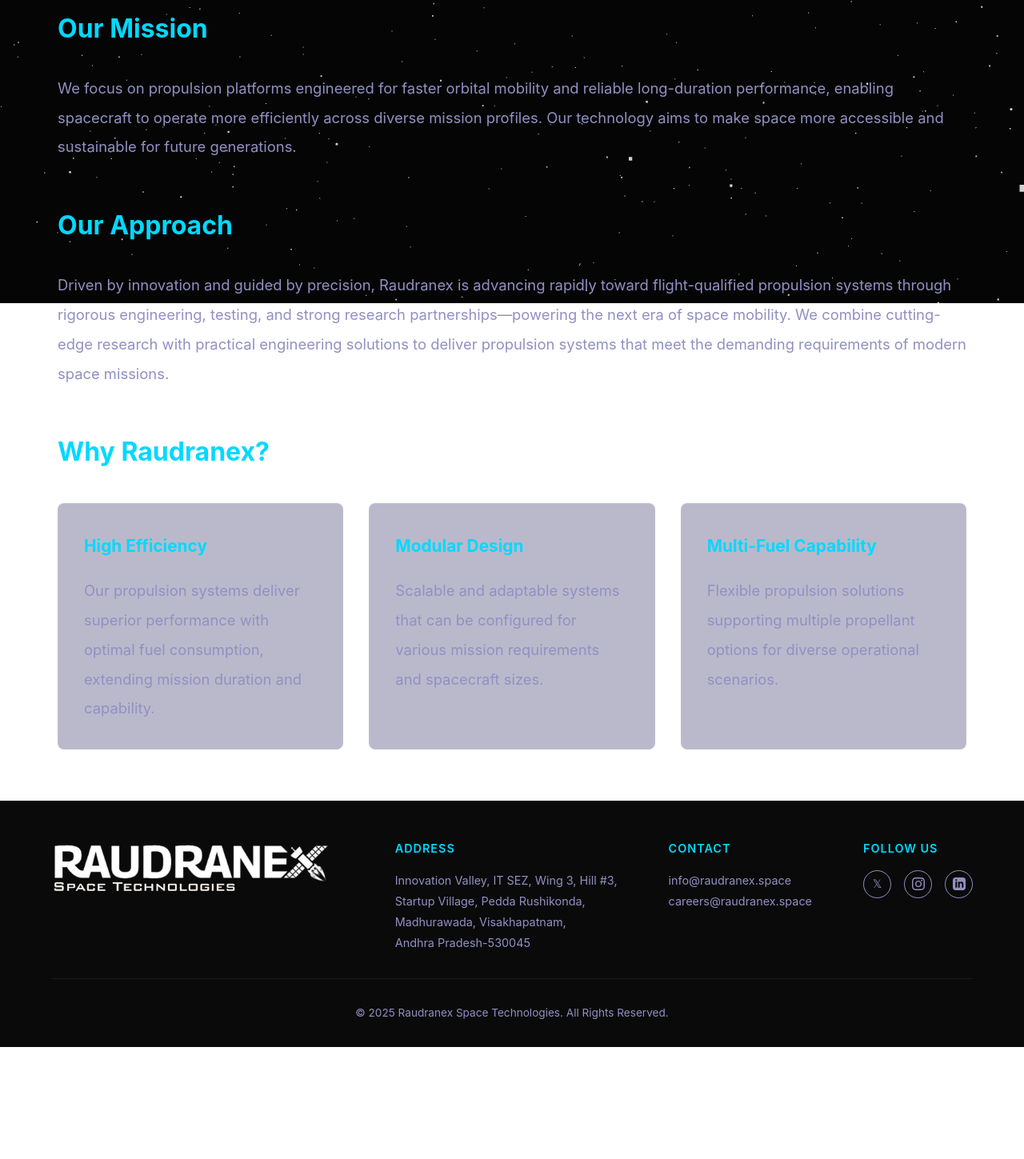
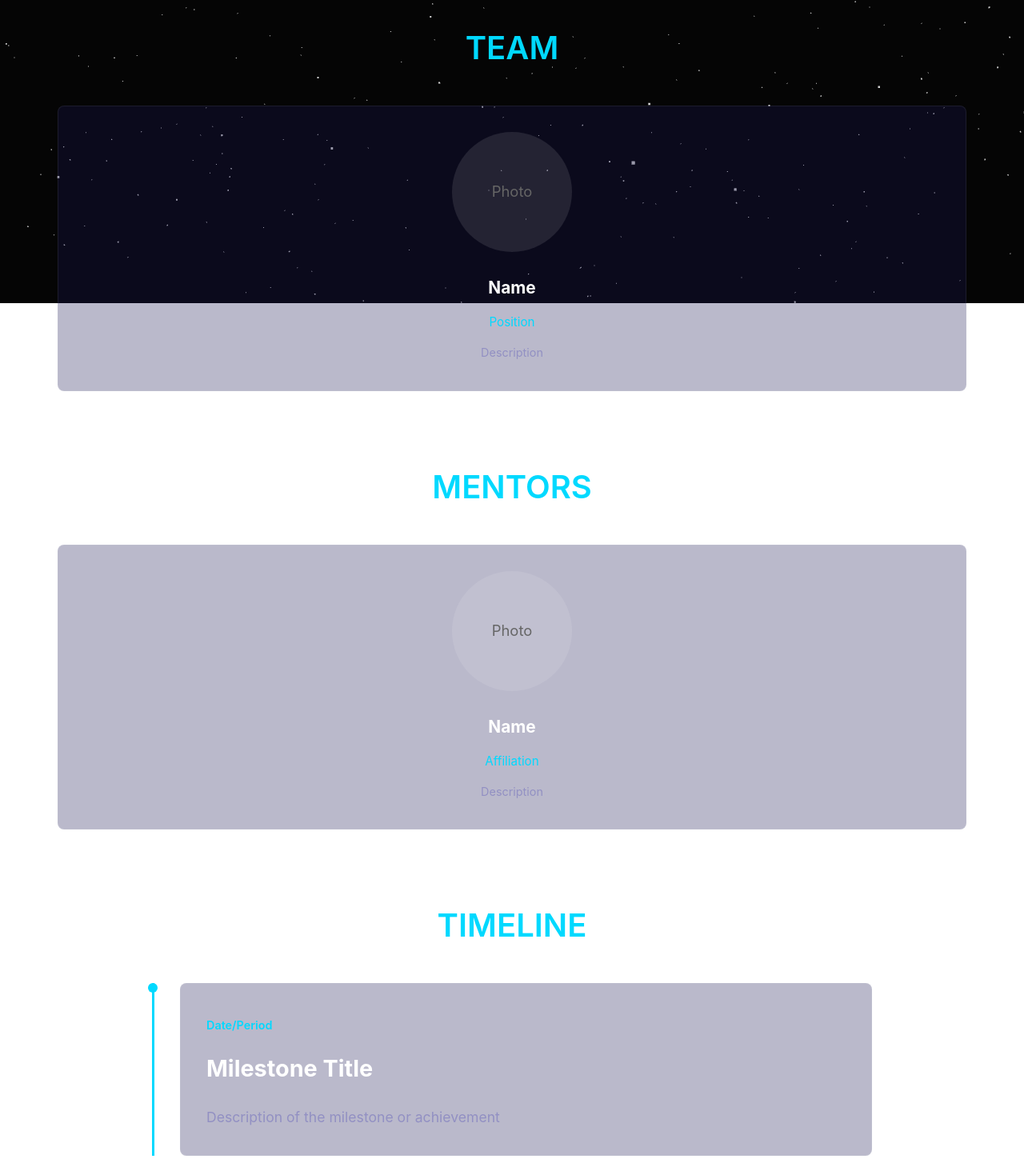
Before and after one commit to raudranexspacetech/raudranexspacetech.github.io, a plain HTML site: page about.html in a window 1280 px wide. Shown: the part 421-1870 px from the top of the page at 80% size. Before the commit the page ends 1730 px from the top, so only its background shows below. Drawn offline with Linux system fonts and the light colour scheme.

Commit message:
Redesign About page with TEAM, MENTORS, TIMELINE sections
- Keep main heading and description
- Remove old sections (Mission, Approach, Why Raudranex)
- Add new TEAM section with grid layout and photo placeholders
- Add new MENTORS section with similar grid layout
- Add new TIMELINE section with vertical milestone layout
- Create placeholder structures ready for content
- Maintain consistent styling with site theme

🤖 Generated with [Claude Code](https://claude.com/claude-code)

Co-Authored-By: Claude <noreply@anthropic.com>

```diff
--- a/about.html
+++ b/about.html
@@ -50,33 +50,51 @@
                 <h1 style="font-size: 3.5rem; margin-bottom: 3rem; text-align: center; font-weight: 600;">About Raudranex Space Technologies</h1>
 
                 <div style="font-size: 1.15rem; color: var(--color-text-secondary); line-height: 2; text-align: left;">
-                    <p style="margin-bottom: 2.5rem; font-size: 1.3rem; color: var(--color-text-primary);">
+                    <p style="margin-bottom: 4rem; font-size: 1.3rem; color: var(--color-text-primary); text-align: center;">
                         Raudranex Space Technologies develops next-generation, high-efficiency, multi-fuel electric propulsion systems that bridge the gap between chemical and traditional EP. Incubated at APIS, Visakhapatnam, we build modular, scalable thrusters for constellation deployment, in-orbit logistics, and deep-space missions.
                     </p>
 
-                    <h2 style="font-size: 2rem; color: var(--color-accent-blue); margin-top: 3rem; margin-bottom: 1.5rem;">Our Mission</h2>
-                    <p style="margin-bottom: 2.5rem;">
-                        We focus on propulsion platforms engineered for faster orbital mobility and reliable long-duration performance, enabling spacecraft to operate more efficiently across diverse mission profiles. Our technology aims to make space more accessible and sustainable for future generations.
-                    </p>
+                    <!-- TEAM SECTION -->
+                    <h2 style="font-size: 2.5rem; color: var(--color-accent-blue); margin-top: 4rem; margin-bottom: 2rem; text-align: center; font-weight: 600;">TEAM</h2>
+                    <div id="team-container" style="display: grid; grid-template-columns: repeat(auto-fit, minmax(280px, 1fr)); gap: 2.5rem; margin-bottom: 5rem;">
+                        <!-- Team members will be added here -->
+                        <div class="team-member-placeholder" style="text-align: center; padding: 2rem; background: rgba(27, 26, 85, 0.3); border-radius: 8px; border: 1px solid var(--color-grid);">
+                            <div style="width: 150px; height: 150px; margin: 0 auto 1.5rem; background: rgba(255, 255, 255, 0.1); border-radius: 50%; display: flex; align-items: center; justify-content: center; color: #666;">
+                                Photo
+                            </div>
+                            <h3 style="color: var(--color-text-primary); margin-bottom: 0.5rem; font-size: 1.3rem;">Name</h3>
+                            <p style="color: var(--color-accent-blue); margin-bottom: 0.5rem; font-size: 0.95rem;">Position</p>
+                            <p style="color: var(--color-text-secondary); font-size: 0.9rem;">Description</p>
+                        </div>
+                    </div>
 
-                    <h2 style="font-size: 2rem; color: var(--color-accent-blue); margin-top: 3rem; margin-bottom: 1.5rem;">Our Approach</h2>
-                    <p style="margin-bottom: 2.5rem;">
-                        Driven by innovation and guided by precision, Raudranex is advancing rapidly toward flight-qualified propulsion systems through rigorous engineering, testing, and strong research partnerships—powering the next era of space mobility. We combine cutting-edge research with practical engineering solutions to deliver propulsion systems that meet the demanding requirements of modern space missions.
-                    </p>
+                    <!-- MENTORS SECTION -->
+                    <h2 style="font-size: 2.5rem; color: var(--color-accent-blue); margin-top: 4rem; margin-bottom: 2rem; text-align: center; font-weight: 600;">MENTORS</h2>
+                    <div id="mentors-container" style="display: grid; grid-template-columns: repeat(auto-fit, minmax(280px, 1fr)); gap: 2.5rem; margin-bottom: 5rem;">
+                        <!-- Mentors will be added here -->
+                        <div class="mentor-placeholder" style="text-align: center; padding: 2rem; background: rgba(27, 26, 85, 0.3); border-radius: 8px; border: 1px solid var(--color-grid);">
+                            <div style="width: 150px; height: 150px; margin: 0 auto 1.5rem; background: rgba(255, 255, 255, 0.1); border-radius: 50%; display: flex; align-items: center; justify-content: center; color: #666;">
+                                Photo
+                            </div>
+                            <h3 style="color: var(--color-text-primary); margin-bottom: 0.5rem; font-size: 1.3rem;">Name</h3>
+                            <p style="color: var(--color-accent-blue); margin-bottom: 0.5rem; font-size: 0.95rem;">Affiliation</p>
+                            <p style="color: var(--color-text-secondary); font-size: 0.9rem;">Description</p>
+                        </div>
+                    </div>
 
-                    <h2 style="font-size: 2rem; color: var(--color-accent-blue); margin-top: 3rem; margin-bottom: 1.5rem;">Why Raudranex?</h2>
-                    <div style="display: grid; grid-template-columns: repeat(auto-fit, minmax(300px, 1fr)); gap: 2rem; margin-top: 2rem;">
-                        <div style="padding: 2rem; background: rgba(27, 26, 85, 0.3); border-radius: 8px; border: 1px solid var(--color-grid);">
-                            <h3 style="color: var(--color-accent-blue); margin-bottom: 1rem; font-size: 1.3rem;">High Efficiency</h3>
-                            <p>Our propulsion systems deliver superior performance with optimal fuel consumption, extending mission duration and capability.</p>
-                        </div>
-                        <div style="padding: 2rem; background: rgba(27, 26, 85, 0.3); border-radius: 8px; border: 1px solid var(--color-grid);">
-                            <h3 style="color: var(--color-accent-blue); margin-bottom: 1rem; font-size: 1.3rem;">Modular Design</h3>
-                            <p>Scalable and adaptable systems that can be configured for various mission requirements and spacecraft sizes.</p>
-                        </div>
-                        <div style="padding: 2rem; background: rgba(27, 26, 85, 0.3); border-radius: 8px; border: 1px solid var(--color-grid);">
-                            <h3 style="color: var(--color-accent-blue); margin-bottom: 1rem; font-size: 1.3rem;">Multi-Fuel Capability</h3>
-                            <p>Flexible propulsion solutions supporting multiple propellant options for diverse operational scenarios.</p>
+                    <!-- TIMELINE SECTION -->
+                    <h2 style="font-size: 2.5rem; color: var(--color-accent-blue); margin-top: 4rem; margin-bottom: 2rem; text-align: center; font-weight: 600;">TIMELINE</h2>
+                    <div id="timeline-container" style="max-width: 900px; margin: 0 auto;">
+                        <!-- Timeline items will be added here -->
+                        <div class="timeline-item" style="margin-bottom: 3rem; border-left: 3px solid var(--color-accent-blue); padding-left: 2rem; position: relative;">
+                            <div style="position: absolute; left: -8px; top: 0; width: 12px; height: 12px; background: var(--color-accent-blue); border-radius: 50%;"></div>
+                            <div style="background: rgba(27, 26, 85, 0.3); padding: 2rem; border-radius: 8px; border: 1px solid var(--color-grid);">
+                                <span style="font-size: 0.9rem; color: var(--color-accent-blue); font-weight: 600;">Date/Period</span>
+                                <h3 style="font-size: 1.8rem; color: var(--color-text-primary); margin: 0.5rem 0 1rem;">Milestone Title</h3>
+                                <p style="font-size: 1.1rem; color: var(--color-text-secondary); line-height: 1.8;">
+                                    Description of the milestone or achievement
+                                </p>
+                            </div>
                         </div>
                     </div>
                 </div>
```
